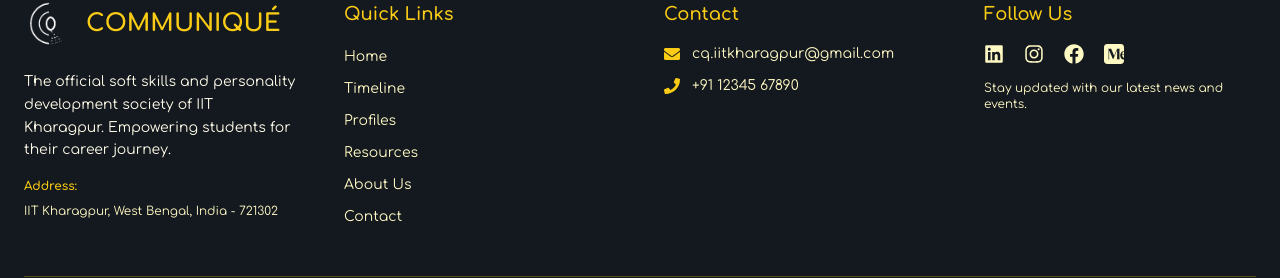
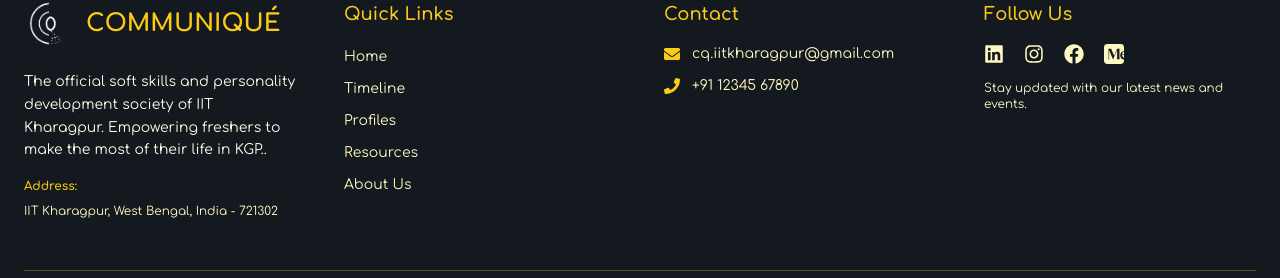
Before and after one commit to CQ-ETech/Freshers-Guide, a Next.js app: page / in a window 1280 px wide. Shown: the part 2297-2575 px from the top of the page. Built offline with nearby package versions, Linux system fonts and the light colour scheme.

Commit message:
footer changes

```diff
--- a/src/components/footer/page.tsx
+++ b/src/components/footer/page.tsx
@@ -7,10 +7,10 @@ const Footer = () => {
   const currentYear = new Date().getFullYear();
 
   const socialLinks = [
-    { href: 'https://www.linkedin.com', label: 'LinkedIn', icon: <FaLinkedin /> },
-    { href: 'https://www.instagram.com', label: 'Instagram', icon: <FaInstagram /> },
-    { href: 'https://www.facebook.com', label: 'Facebook', icon: <FaFacebook /> },
-    { href: 'https://medium.com', label: 'Medium', icon: <SiMedium /> },
+    { href: 'https://www.linkedin.com/company/communiqu%C3%A9-iit-kharagpur/posts/?feedView=all', label: 'LinkedIn', icon: <FaLinkedin /> },
+    { href: 'https://www.instagram.com/communique_iitkgp/', label: 'Instagram', icon: <FaInstagram /> },
+    { href: 'https://www.facebook.com/communique.iitkgp/', label: 'Facebook', icon: <FaFacebook /> },
+    { href: 'https://medium.com/@cq-iitkharagpur', label: 'Medium', icon: <SiMedium /> },
   ];
 
   const quickLinks = [
@@ -19,7 +19,6 @@ const Footer = () => {
     { href: '/profiles', label: 'Profiles' },
     { href: '/resources', label: 'Resources' },
     { href: '/about-us', label: 'About Us' },
-    { href: '/contact', label: 'Contact' },
   ];
 
   return (
@@ -43,7 +42,7 @@ const Footer = () => {
               </h2>
             </div>
             <p className="text-sm leading-relaxed text-yellow-50">
-              The official soft skills and personality development society of IIT Kharagpur. Empowering students for their career journey.
+              The official soft skills and personality development society of IIT Kharagpur. Empowering freshers to make the most of their life in KGP..
             </p>
             <div>
               <span className="block text-xs font-semibold text-yellow-400 mb-1">Address:</span>
```
